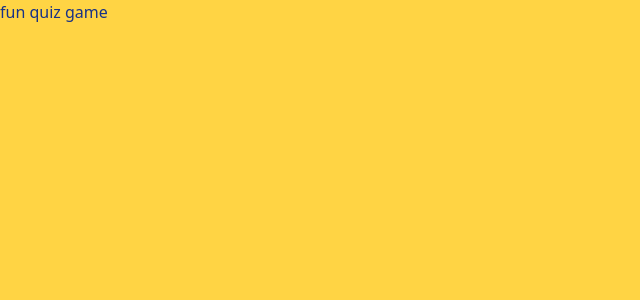
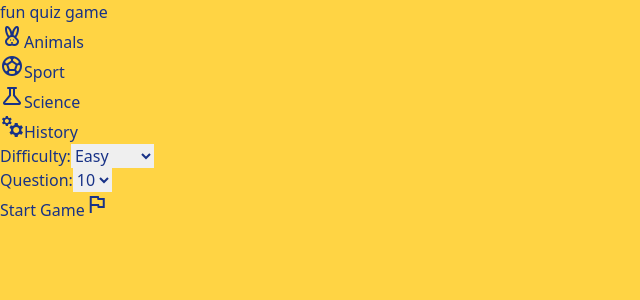
Before and after one commit to Nikkihosseini/QuizGame, a React (Vite) app: page / in a window 1280 px wide. Shown: the top 300 px of the page, without its empty margins (0-640 px from the left). Built offline with nearby package versions, Linux system fonts and the light colour scheme.

Commit message:
feat: add initial Home component structure

```diff
--- a/src/Pages/Home.jsx
+++ b/src/Pages/Home.jsx
@@ -8,13 +8,47 @@ export default function Home(){
                     <h1>fun quiz game</h1>
                 </div>
                 <div>
-                    <div></div>
-                    <div></div>
-                    <div></div>
-                    <div></div>
+                    <div>
+                        <span className="material-symbols-outlined">cruelty_free</span>
+                        <span>Animals</span>
+                    </div>
+                    <div>
+                        <span className="material-symbols-outlined">sports_soccer</span>
+                        <span>Sport</span>
+                    </div>
+                    <div>
+                        <span className="material-symbols-outlined">science</span>
+                        <span>Science</span>
+                    </div>
+                    <div>
+                        <span className="material-symbols-outlined">manufacturing</span>
+                        <span>History</span>
+                    </div>
                 </div>
-                <div></div>
-                <div></div>
+                <div>
+                    <div>
+                        <span>Difficulty:</span>
+                        <select name="Difficulty" id="Difficulty">
+                            <option value="easy">Easy</option>
+                            <option value="medium">Medium</option>
+                            <option value="hard">Hard</option>
+                        </select>
+                    </div>
+                    <div>
+                        <span>Question:</span>
+                        <select name="Question" id="Question">
+                            <option value="10">10</option>
+                            <option value="15">15</option>
+                            <option value="20">20</option>
+                            <option value="25">25</option>
+                            <option value="30">30</option>
+                        </select>
+                    </div>
+                </div>
+                <div>
+                    <span>Start Game</span>
+                    <span className="material-symbols-outlined">flag</span>
+                </div>
              </div>
         </>
     )
```
